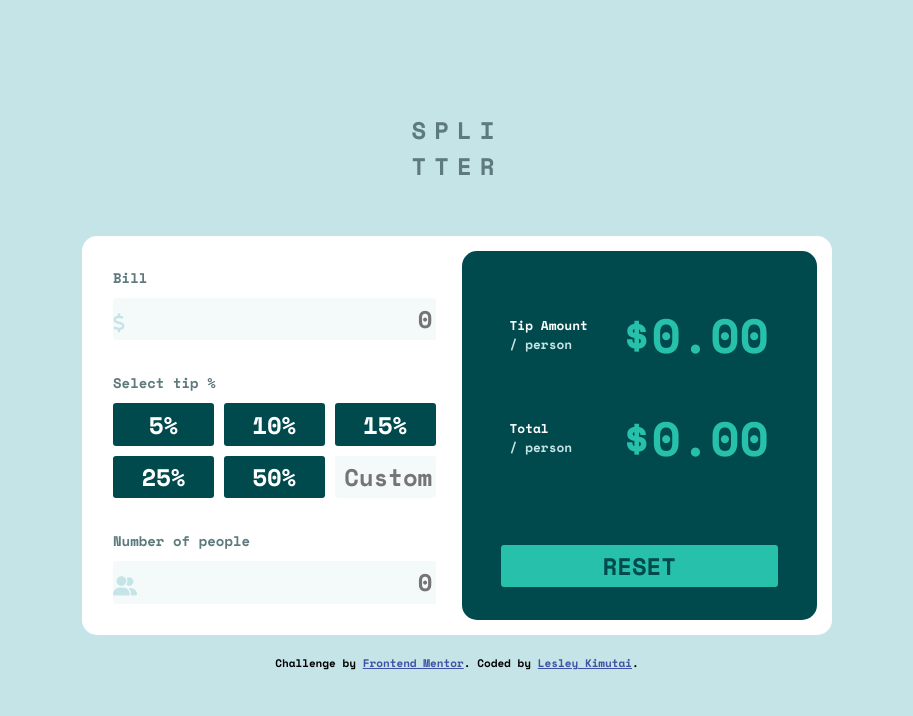
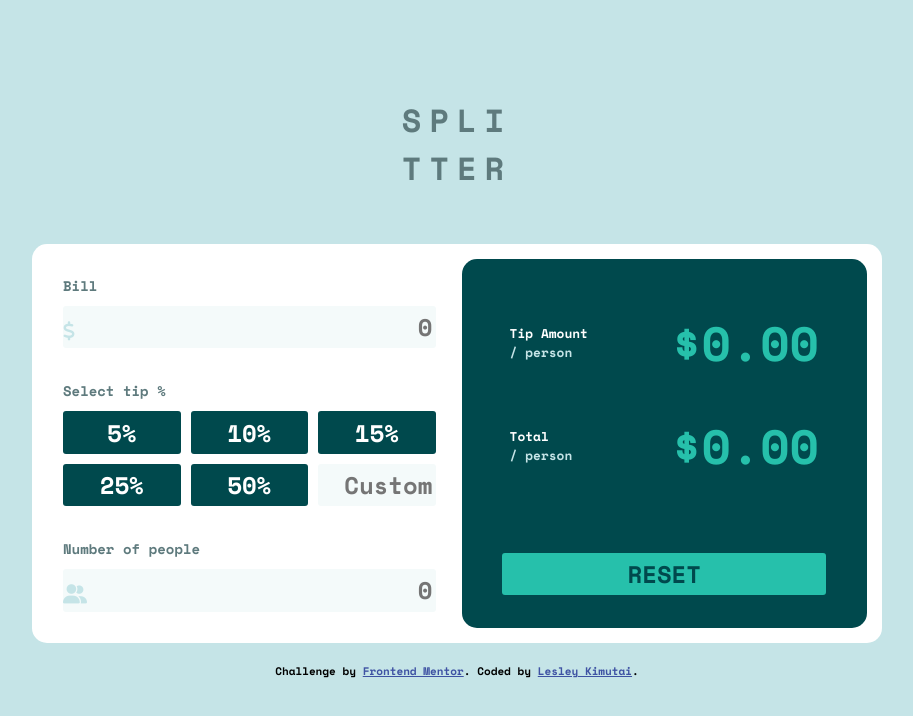
Before and after one commit to issagoodlifeInc/Tip-Calculator-App, a plain HTML site: page index.html in a window 1280 px wide. Shown: the whole page, without its empty margins (183-1096 px from the left). Drawn offline with nearby package versions, Linux system fonts and the light colour scheme.

Commit message:
Fixed all accessibility issues and made the calculator a bit bigger

```diff
--- a/css/styles.css
+++ b/css/styles.css
@@ -36,14 +36,14 @@ body {
   color: var(--dkgrycyan);
   padding: 2rem;
   letter-spacing: 0.5rem;
-  margin-top: 5rem;
+  margin-top: 4rem;
 }
 
 .container {
   background: var(--white);
   width: 90%;
   margin: 20px auto;
-  max-width: 750px;
+  max-width: 850px;
   border-radius: 15px;
   display: flex;
   gap: 10px;
@@ -167,12 +167,12 @@ button:hover {
   align-items: center;
 }
 
-.tip h3 {
+.tip h2 {
   font-size: 0.8rem;
   color: #ffffff;
 }
 
-.tip h3 span {
+.tip h2 span {
   color: var(--lgtgrycyan);
 }
 
--- a/index.html
+++ b/index.html
@@ -37,10 +37,10 @@
 
   <body>
     <header>
-      <h2 class="header">
+      <h1 class="header">
         Spli <br />
         tter
-      </h2>
+      </h1>
     </header>
 
     <main class="container row splitter">
@@ -77,17 +77,17 @@
       </div>
       <div class="total">
         <div class="tip">
-          <h3>
+          <h2>
             Tip Amount <br />
             <span>/ person</span>
-          </h3>
+          </h2>
           <h1 class="tip-total tip_one">$0.00</h1>
         </div>
         <div class="tip">
-          <h3>
+          <h2>
             Total <br />
             <span>/ person</span>
-          </h3>
+          </h2>
           <h1 class="tip-total total_one">$0.00</h1>
         </div>
 
```
